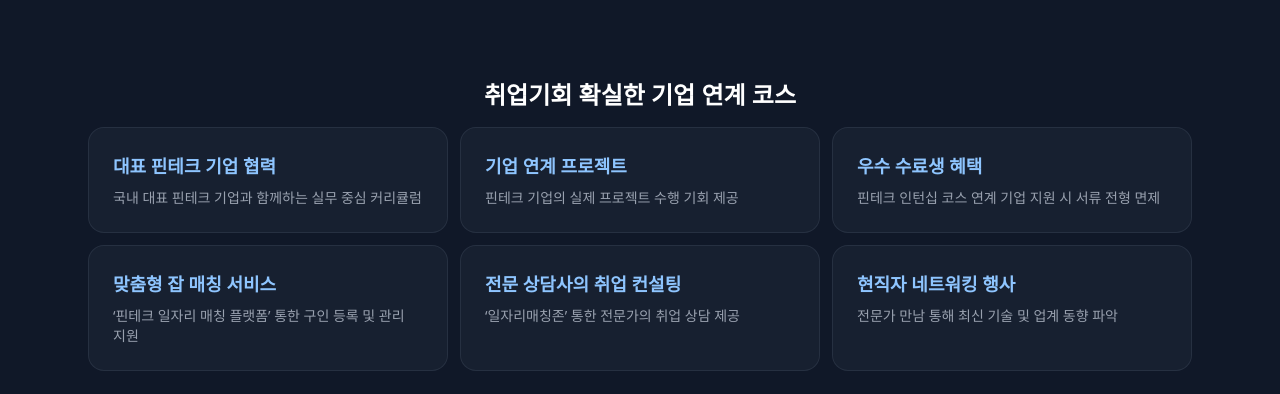
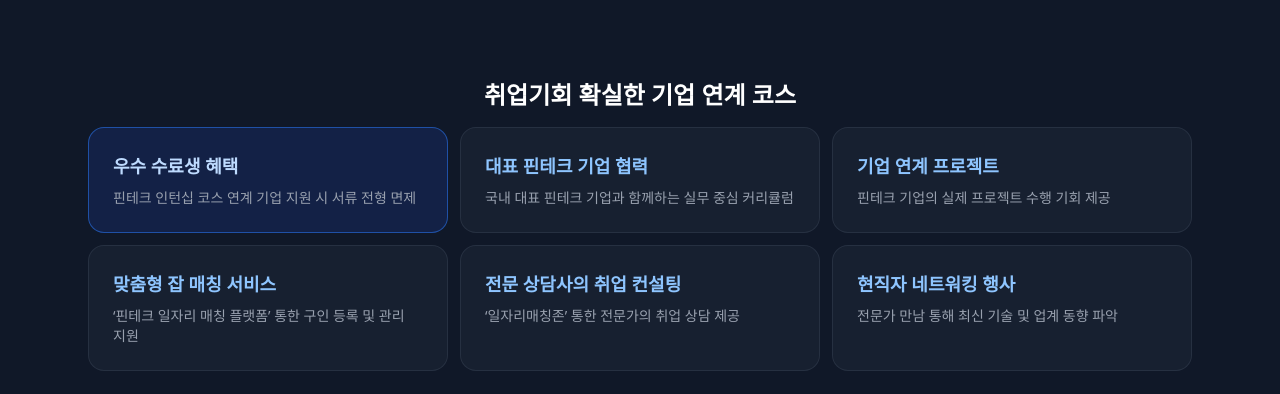
Before and after one commit to dvdkkk/fintech-internship-fullstack, a React (Vite) app: page / in a window 1280 px wide. Shown: the part 8122-8516 px from the top of the page. Built offline with nearby package versions, Linux system fonts and the light colour scheme; a web font is replaced by a local one.

Commit message:
feat: Highlight course employment benefits
Emphasizes the "Outstanding Graduate Benefits" by applying a distinct background and text color. This change aims to draw more attention to this key program advantage.

```diff
--- a/src/App.tsx
+++ b/src/App.tsx
@@ -501,15 +501,15 @@ export default function App() {
             <h3 className="text-2xl font-bold mb-4 text-center">취업기회 확실한 기업 연계 코스</h3>
             <div className="grid md:grid-cols-3 gap-3">
               {[
+                { title: "우수 수료생 혜택", desc: "핀테크 인턴십 코스 연계 기업 지원 시 서류 전형 면제", highlighted: true },
                 { title: "대표 핀테크 기업 협력", desc: "국내 대표 핀테크 기업과 함께하는 실무 중심 커리큘럼" },
                 { title: "기업 연계 프로젝트", desc: "핀테크 기업의 실제 프로젝트 수행 기회 제공" },
-                { title: "우수 수료생 혜택", desc: "핀테크 인턴십 코스 연계 기업 지원 시 서류 전형 면제" },
                 { title: "맞춤형 잡 매칭 서비스", desc: "‘핀테크 일자리 매칭 플랫폼’ 통한 구인 등록 및 관리 지원" },
                 { title: "전문 상담사의 취업 컨설팅", desc: "‘일자리매칭존’ 통한 전문가의 취업 상담 제공" },
                 { title: "현직자 네트워킹 행사", desc: "전문가 만남 통해 최신 기술 및 업계 동향 파악" }
               ].map((item, idx) => (
-                <div key={idx} className="bg-gray-800/50 p-6 rounded-2xl border border-gray-700/50">
-                  <h4 className="font-bold text-lg mb-2 text-blue-300">{item.title}</h4>
+                <div key={idx} className={`p-6 rounded-2xl border ${item.highlighted ? 'bg-blue-900/30 border-blue-500/50' : 'bg-gray-800/50 border-gray-700/50'}`}>
+                  <h4 className={`font-bold text-lg mb-2 ${item.highlighted ? 'text-blue-200' : 'text-blue-300'}`}>{item.title}</h4>
                   <p className="text-gray-400 text-sm break-keep">{item.desc}</p>
                 </div>
               ))}
```
